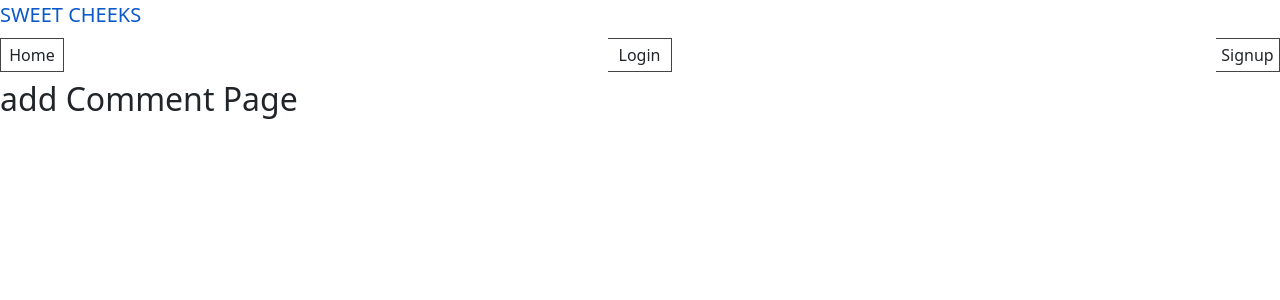
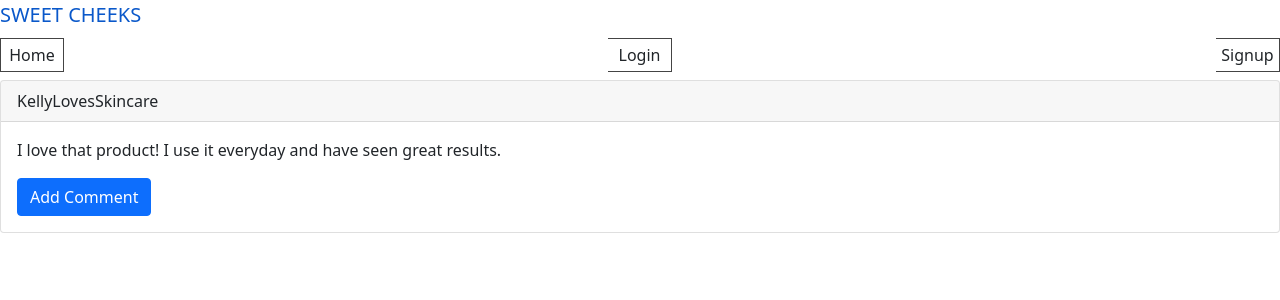
Before and after one commit to cpolland/sweet-cheeks, a React (Create React App) app in the folder client/: page /add-comment in a window 1280 px wide. Shown: the top 300 px of the page. Built offline with nearby package versions, Linux system fonts and the light colour scheme; no server answers.

Commit message:
Added Add comment page

```diff
--- a/client/src/pages/AddComment.js
+++ b/client/src/pages/AddComment.js
@@ -1,4 +1,47 @@
-function AddComment() {
-  return <h2> add Comment Page </h2>;
+import { useParams } from 'react-router-dom';
+import { useQuery } from '@apollo/client';
+import {  QUERY_POST } from '../util/queries';
+
+import { Card, Button } from 'react-bootstrap';
+function ViewComments() {
+  const params  = useParams();
+  console.log(params);
+
+  const { loading, error, data } = useQuery(QUERY_POST,  {
+    variables: params
+
+  });
+  console.log(loading);
+  console.log(data);
+if(error) {
+  console.log(error);
 }
-export default AddComment;
+
+const post = {author: "marlovessknn", createdAt: Date.now, postText: "Hello, I love skincare!", comments: [{userName:"mikelovesSPF", commentText:"Cool, so do I! ", createdAt: Date.now,  }]};
+return (
+  <>
+ {
+
+ loading ? <> "loading" </>:
+  //  <div>
+  //  <h1>{data.post}</h1>
+  //  <h3>Yes, i love it!</h3>
+  //  </div>
+  <Card>
+  <Card.Header>KellyLovesSkincare</Card.Header>
+  <Card.Body>
+    <Card.Text>
+      I love that product! I use it everyday and have seen great results.
+    </Card.Text>
+    <Button variant="primary">Add Comment</Button>
+  </Card.Body>
+</Card>
+ }
+ </>
+ )
+
+}
+
+
+
+export default ViewComments;
--- a/client/src/pages/ViewComments.js
+++ b/client/src/pages/ViewComments.js
@@ -2,7 +2,7 @@ import { useParams } from 'react-router-dom';
 import { useQuery } from '@apollo/client';
 import {  QUERY_POST } from '../util/queries';
 
-
+import { Card } from 'react-bootstrap';
 function ViewComments() {
   const params  = useParams();
   console.log(params);
@@ -24,10 +24,18 @@ return (
  {
 
  loading ? <> "loading" </>:
-   <div>
-   <h1>{data.post}</h1>
-   {/* <h3>{data.post.description}</h3> */}
-   </div>
+  //  <div>
+  //  <h1>{data.post}</h1>
+  //  <h3>Yes, i love it!</h3>
+  //  </div>
+  <Card>
+  <Card.Header>Stephlovesskincare</Card.Header>
+  <Card.Body>
+    <Card.Text>
+      I love it!
+    </Card.Text>
+  </Card.Body>
+</Card>
  }
  </>
  )
```
